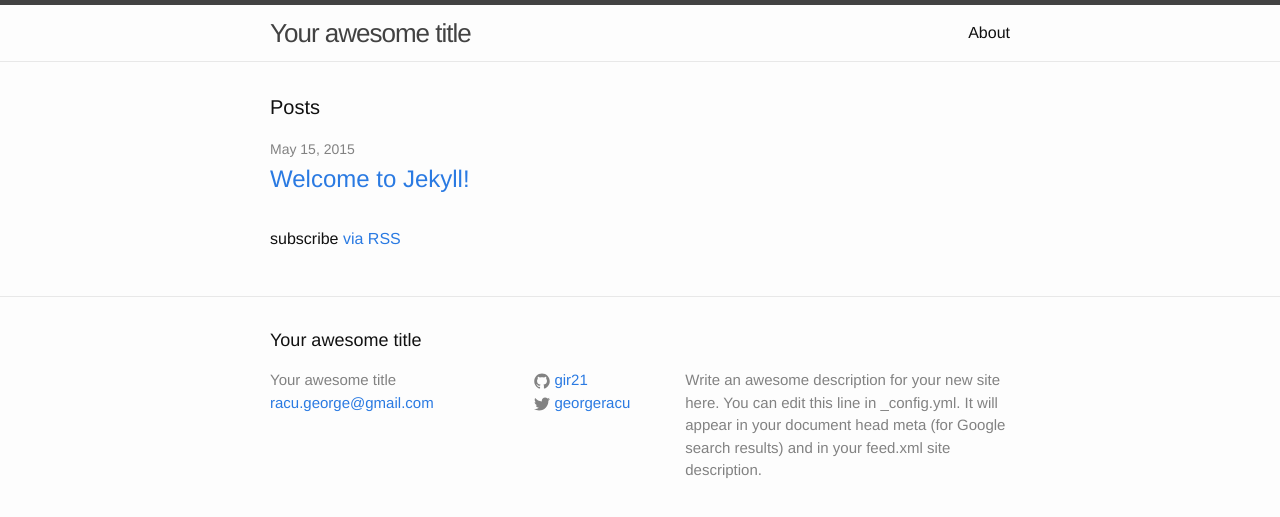
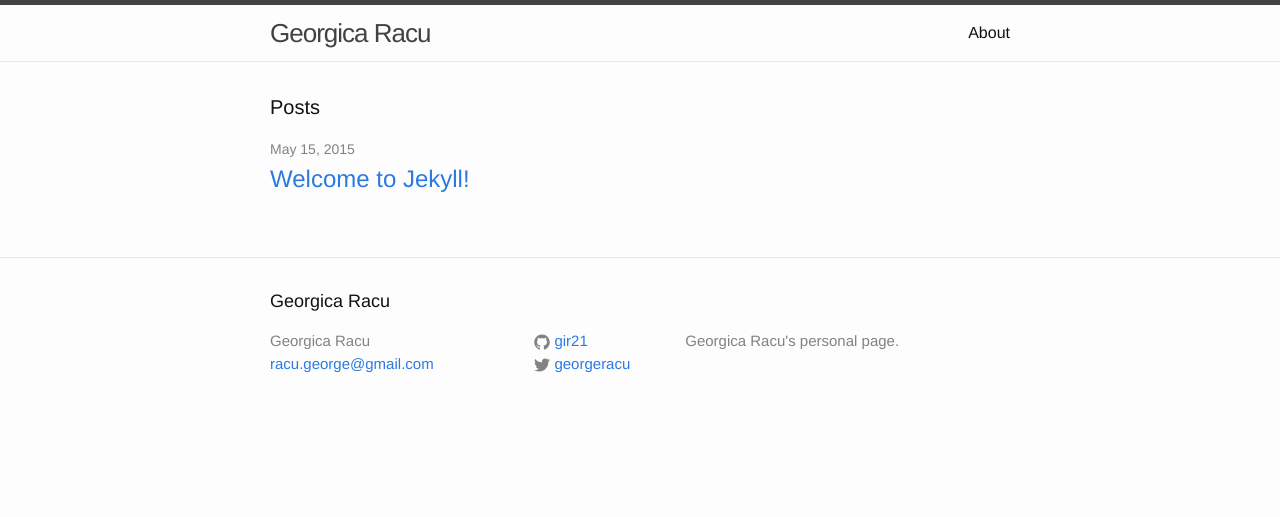
Before and after one commit to georgeracu/georgeracu.github.com, a Jekyll site: the page built from index.html, in a window 1280 px wide. Shown: the top 517 px of the page. Built offline with Jekyll 4.4.1, drawn with Linux system fonts in a browser that asks for light colours.

Commit message:
Removed default site description.

```diff
--- a/_config.yml
+++ b/_config.yml
@@ -1,10 +1,7 @@
 # Site settings
-title: Your awesome title
+title: Georgica Racu
 email: racu.george@gmail.com
-description: > # this means to ignore newlines until "baseurl:"
-  Write an awesome description for your new site here. You can edit this
-  line in _config.yml. It will appear in your document head meta (for
-  Google search results) and in your feed.xml site description.
+description: "Georgica Racu's personal page."
 baseurl: "" # the subpath of your site, e.g. /blog/
 url: "http://yourdomain.com" # the base hostname & protocol for your site
 twitter_username: georgeracu
--- a/index.html
+++ b/index.html
@@ -18,6 +18,4 @@
     {% endfor %}
   </ul>
 
-  <p class="rss-subscribe">subscribe <a href="{{ "/feed.xml" | prepend: site.baseurl }}">via RSS</a></p>
-
 </div>
```
